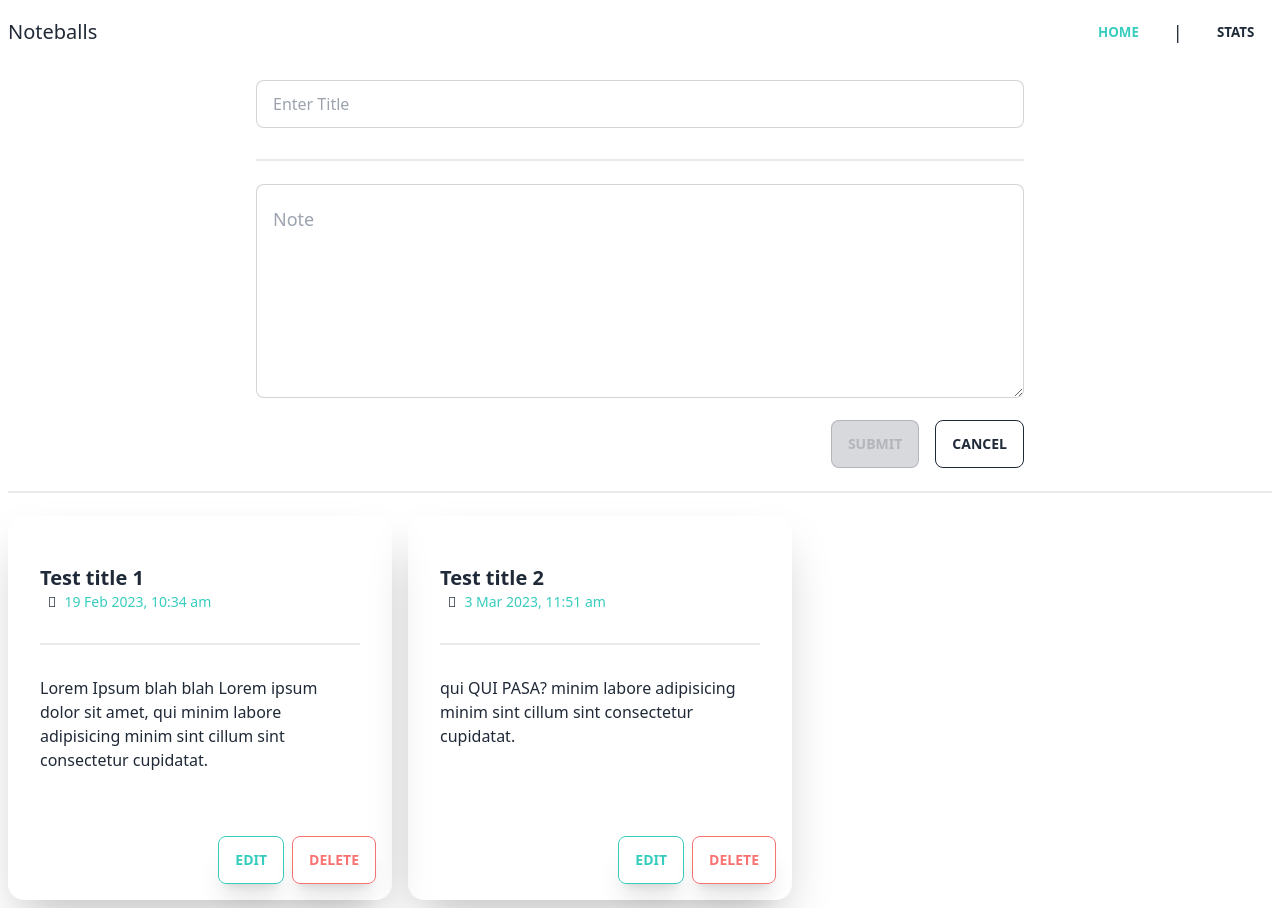
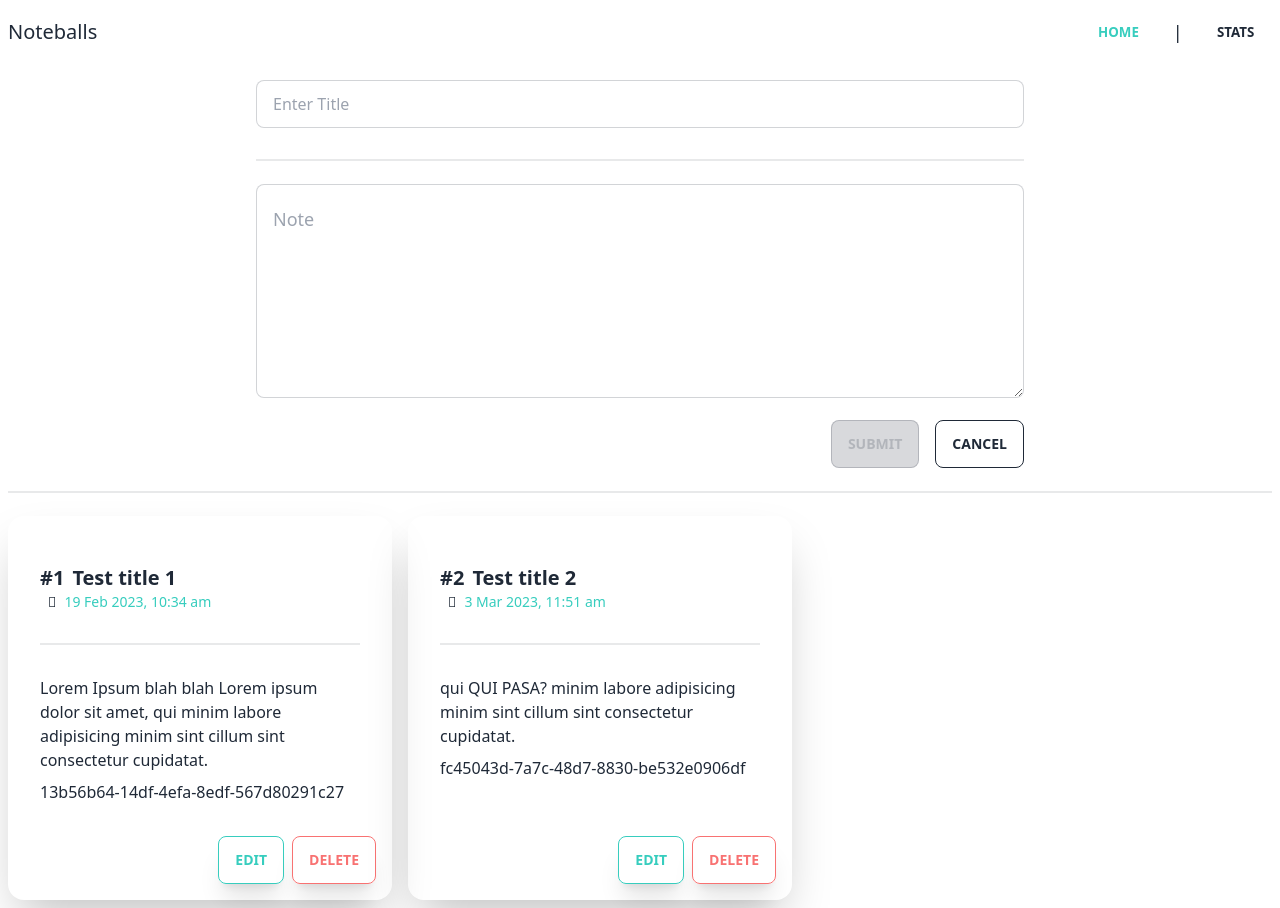
Before and after one commit to SushiJ/vue-notes, a Vue app: page /#/ in a window 1280 px wide. Built offline with nearby package versions, Linux system fonts and the light colour scheme.

Commit message:
Apparently this worked, it wasn't working the last time, IDK man

```diff
--- a/src/components/Card.vue
+++ b/src/components/Card.vue
@@ -2,6 +2,7 @@
 import { useNotesStore } from "@/store";
 
 interface Props {
+  idx: number;
   id: string;
   createdAt: string;
   title: string;
@@ -20,6 +21,7 @@ function handleDelete(id: string) {
     <div class="card-body">
       <div class="items-center">
         <p class="card-title">
+          <span>{{ "#" + props.idx }}</span>
           {{ props.title }}
         </p>
         <div class="flex items-center text-sm">
@@ -41,6 +43,7 @@ function handleDelete(id: string) {
       <div class="card">
         {{ props.content }}
       </div>
+      <p>{{ props.id }}</p>
     </div>
     <div class="card-actions justify-end px-4">
       <button class="btn btn-accent btn-outline shadow-xl">Edit</button>
--- a/src/components/Notes.vue
+++ b/src/components/Notes.vue
@@ -48,4 +48,16 @@ const store = useNotesStore();
     </div>
   </div>
   <div class="divider" />
+  <div class="flex flex-wrap gap-4">
+    <Card
+      v-for="(note, idx) in store.notes"
+      :note="note"
+      :key="note.id"
+      :idx="idx + 1"
+      :id="note.id"
+      :createdAt="note.createdAt"
+      :title="note.title"
+      :content="note.content"
+    />
+  </div>
 </template>
--- a/src/store.ts
+++ b/src/store.ts
@@ -6,9 +6,7 @@ interface Note {
   title: string;
   content: string;
 }
-export const useNotesStore = defineStore("storeNotes", {
-  state: () => ({
-    notes: [
+const initialValue: Note[] = [
   {
     id: uuid(),
     createdAt: "2023-02-19T10:34:31.233Z",
@@ -23,14 +21,17 @@ export const useNotesStore = defineStore("storeNotes", {
     content:
       "qui QUI PASA? minim labore adipisicing minim sint cillum sint consectetur cupidatat.",
   },
-    ],
-  }),
+];
+
+export const useNotesStore = defineStore("storeNotes", {
+  state: () => {
+    return {
+      notes: initialValue,
+    };
+  },
   actions: {
     deleteNote(id: string) {
-      this.notes = this.notes.filter((note) => {
-        note.id !== id;
-        console.log(note.id);
-      });
+      this.notes = this.notes.filter((note) => note.id !== id);
     },
   },
 });
--- a/src/views/ViewNotes.vue
+++ b/src/views/ViewNotes.vue
@@ -1,21 +1,8 @@
 <script setup lang="ts">
 import Notes from "@/components/Notes.vue";
-import Card from "@/components/Card.vue";
-import { useNotesStore } from "@/store";
-const store = useNotesStore();
 </script>
 <template>
   <div class="w-full mx-auto">
     <Notes />
-    <div class="flex flex-wrap gap-4">
-      <div v-for="note in store.notes">
-        <Card
-          :id="note.id"
-          :createdAt="note.createdAt"
-          :title="note.title"
-          :content="note.content"
-        />
-      </div>
-    </div>
   </div>
 </template>
--- a/src/views/ViewStats.vue
+++ b/src/views/ViewStats.vue
@@ -1,5 +1,3 @@
 <template>
-  <div class="pt-2">
-    Stats
-  </div>
+  <div class="pt-2">Stats</div>
 </template>
```
Also changed, not shown: 1 other file (tests, documents, lock files or other folders). Lines whose indentation alone changed are shown as unchanged.
